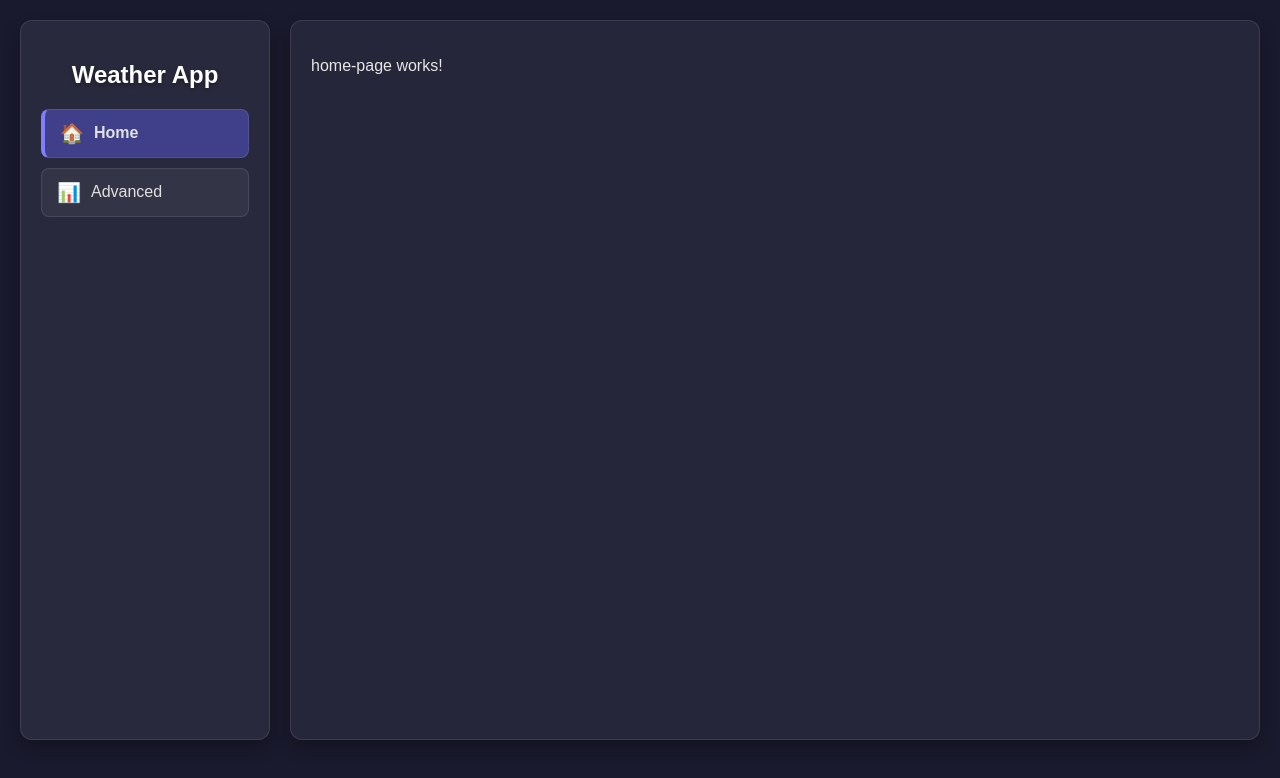
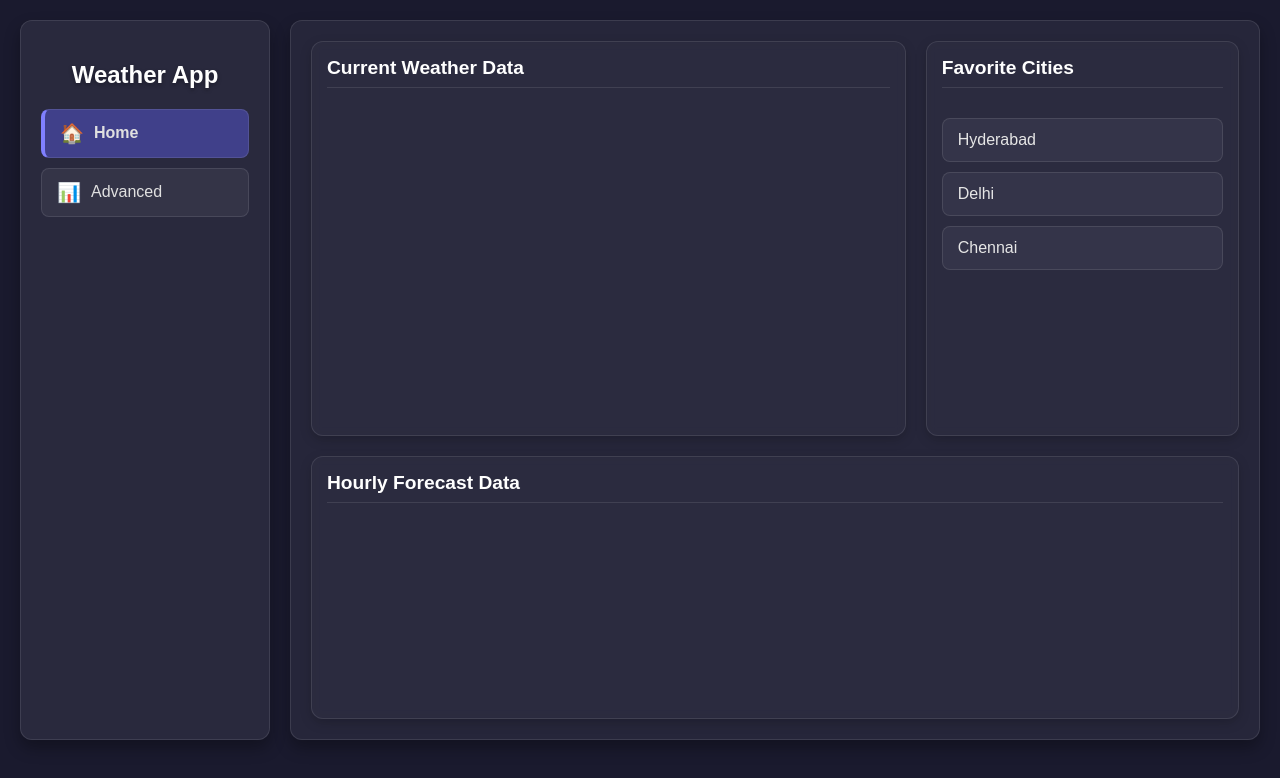
Before and after one commit to barada02/weatherApp_in_Angular, an Angular app: page / in a window 1280 px wide. Shown: the top 778 px of the page. Built offline with nearby package versions, Linux system fonts and the light colour scheme.

Commit message:
home page

```diff
--- a/src/app/home-page/home-page.component.css
+++ b/src/app/home-page/home-page.component.css
@@ -0,0 +1,80 @@
+/* Styles for home page layout */
+.home-container {
+  display: flex;
+  flex-direction: column;
+  gap: 20px;
+  height: 100%;
+}
+
+.top-section {
+  display: flex;
+  gap: 20px;
+  height: 60%;
+}
+
+.current-weather-card {
+  flex: 2;
+  background-color: rgba(45, 45, 65, 0.7);
+  border-radius: 12px;
+  padding: 15px;
+  box-shadow: 0 4px 12px rgba(0, 0, 0, 0.2);
+  border: 1px solid rgba(255, 255, 255, 0.1);
+  backdrop-filter: blur(5px);
+}
+
+.favorite-cities-card {
+  flex: 1;
+  background-color: rgba(45, 45, 65, 0.7);
+  border-radius: 12px;
+  padding: 15px;
+  box-shadow: 0 4px 12px rgba(0, 0, 0, 0.2);
+  border: 1px solid rgba(255, 255, 255, 0.1);
+  backdrop-filter: blur(5px);
+  display: flex;
+  flex-direction: column;
+}
+
+.city-list {
+  display: flex;
+  flex-direction: column;
+  gap: 10px;
+  margin-top: 15px;
+}
+
+.city-item {
+  padding: 12px 15px;
+  background-color: rgba(60, 60, 80, 0.6);
+  border-radius: 8px;
+  cursor: pointer;
+  transition: all 0.3s ease;
+  border: 1px solid rgba(255, 255, 255, 0.1);
+}
+
+.city-item:hover {
+  background-color: rgba(80, 80, 120, 0.8);
+  transform: translateY(-2px);
+  box-shadow: 0 4px 8px rgba(0, 0, 0, 0.2);
+}
+
+.bottom-section {
+  height: 40%;
+}
+
+.hourly-forecast-card {
+  background-color: rgba(45, 45, 65, 0.7);
+  border-radius: 12px;
+  padding: 15px;
+  box-shadow: 0 4px 12px rgba(0, 0, 0, 0.2);
+  border: 1px solid rgba(255, 255, 255, 0.1);
+  backdrop-filter: blur(5px);
+  height: 100%;
+}
+
+h2 {
+  color: #fff;
+  margin-top: 0;
+  margin-bottom: 15px;
+  font-size: 1.2rem;
+  border-bottom: 1px solid rgba(255, 255, 255, 0.1);
+  padding-bottom: 8px;
+}
--- a/src/app/home-page/home-page.component.html
+++ b/src/app/home-page/home-page.component.html
@@ -1 +1,24 @@
-<p>home-page works!</p>
+<div class="home-container">
+  <div class="top-section">
+    <div class="current-weather-card">
+      <h2>Current Weather Data</h2>
+      <!-- Current weather content will go here -->
+    </div>
+
+    <div class="favorite-cities-card">
+      <h2>Favorite Cities</h2>
+      <div class="city-list">
+        <div class="city-item">Hyderabad</div>
+        <div class="city-item">Delhi</div>
+        <div class="city-item">Chennai</div>
+      </div>
+    </div>
+  </div>
+
+  <div class="bottom-section">
+    <div class="hourly-forecast-card">
+      <h2>Hourly Forecast Data</h2>
+      <!-- Hourly forecast content will go here -->
+    </div>
+  </div>
+</div>
```
